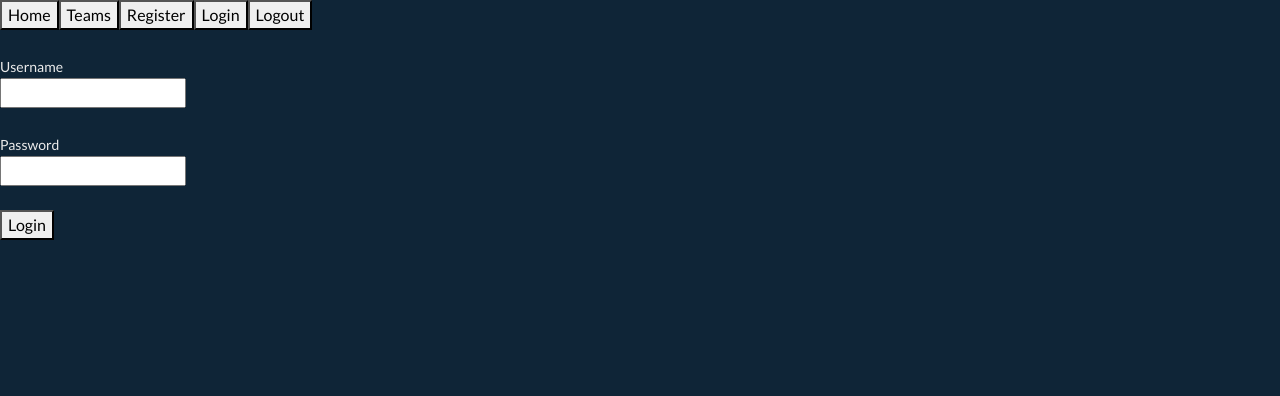
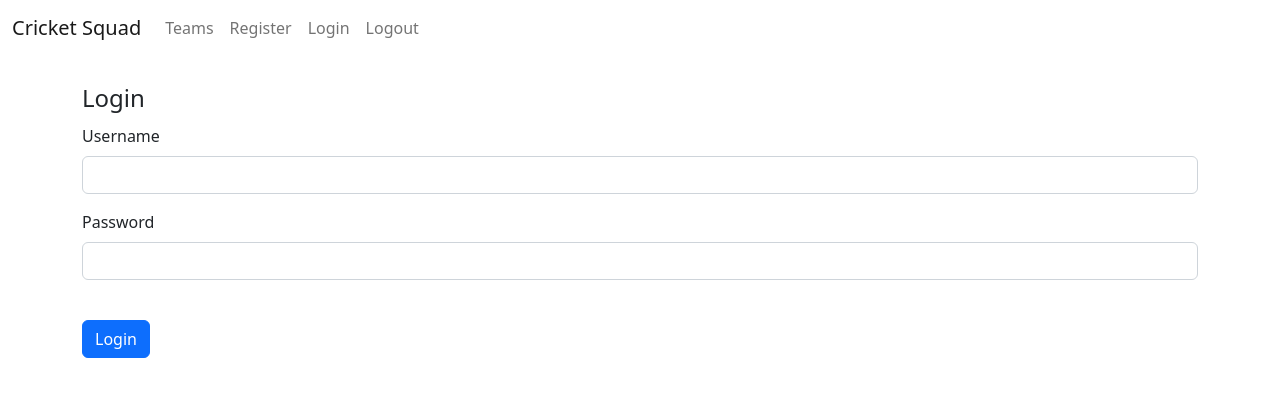
Before and after one commit to abdulmoiz99/CricketSquad, an Angular app in the folder public/angular-cricketSquad/: page /login in a window 1280 px wide. Shown: the top 396 px of the page. Built offline with nearby package versions, Linux system fonts and the light colour scheme.

Commit message:
updated login and nav UI

```diff
--- a/public/angular-cricketSquad/src/app/app.component.html
+++ b/public/angular-cricketSquad/src/app/app.component.html
@@ -1,2 +1,4 @@
 <app-navigation></app-navigation>
-<router-outlet></router-outlet>
+<div class="container">
+    <router-outlet></router-outlet>
+</div>
--- a/public/angular-cricketSquad/src/app/home/home.component.html
+++ b/public/angular-cricketSquad/src/app/home/home.component.html
@@ -1 +1,2 @@
-<p>{{title}}</p>
+<p></p>
+<h1 class="display-6">{{title}}</h1>
--- a/public/angular-cricketSquad/src/app/login/login.component.html
+++ b/public/angular-cricketSquad/src/app/login/login.component.html
@@ -1,20 +1,19 @@
-<form [formGroup]="loginForm" (ngSubmit)="login(loginForm)">
-    <br />
+<form [formGroup]="loginForm" (ngSubmit)="login(loginForm)" class = "mt-4">
+
     <div *ngIf="loginSuccessful" class="alert alert-success">
         Login Successful.
     </div>
-    <div>
-        <label>Username</label>
+    <legend>Login</legend>
+    <div class="mb-3 mt-5">
+        <label class="form-label">Username</label>
         <br />
-        <input name="username" id="username" formControlName="username">
+        <input class="form-control" name="username" id="username" formControlName="username">
+    </div>
+    <div class="mb-3">
+        <label class="form-label">Password</label>
+        <br />
+        <input class="form-control" name="password" id="password" formControlName="password" type="password">
     </div>
     <br />
-
-    <div>
-        <label>Password</label>
-        <br />
-        <input name="password" id="password" formControlName="password" type="password">
-    </div>
-    <br />
-    <button type="submit">Login</button>
+    <button class="btn btn-primary" type="submit">Login</button>
 </form>
--- a/public/angular-cricketSquad/src/app/navigation/navigation.component.html
+++ b/public/angular-cricketSquad/src/app/navigation/navigation.component.html
@@ -1,7 +1,21 @@
-<nav>
-    <button routerLink="home">Home</button>
-    <button routerLink="teams">Teams</button>
-    <button routerLink="register">Register</button>
-    <button routerLink="login">Login</button>
-    <button (click)="logout()">Logout</button>
+<nav class="navbar navbar-expand bg-body-tertiary">
+    <div class="container-fluid">
+        <a class="navbar-brand" routerLink="home">Cricket Squad</a>
+        <div class="collapse navbar-collapse" id="navbarNav">
+            <ul class="navbar-nav">
+                <li class="nav-item">
+                    <a class="nav-link" routerLink="teams">Teams</a>
+                </li>
+                <li class="nav-item">
+                    <a class="nav-link" routerLink="register">Register</a>
+                </li>
+                <li class="nav-item">
+                    <a class="nav-link" routerLink="login">Login</a>
+                </li>
+                <li class="nav-item">
+                    <a class="nav-link" (click)="logout()">Logout</a>
+                </li>
+            </ul>
+        </div>
+    </div>
 </nav>
--- a/public/angular-cricketSquad/src/index.html
+++ b/public/angular-cricketSquad/src/index.html
@@ -6,8 +6,8 @@
   <base href="/">
   <meta name="viewport" content="width=device-width, initial-scale=1">
   <link rel="icon" type="image/x-icon" href="favicon.ico">
-  <link href="assets/css/bootstrap.min.css" rel="stylesheet">
   <link href="assets/css/custom.css" rel="stylesheet    ">
+  <link href="https://cdn.jsdelivr.net/npm/bootstrap@5.2.3/dist/css/bootstrap.min.css" rel="stylesheet" crossorigin="anonymous" integrity="sha384-rbsA2VBKQhggwzxH7pPCaAqO46MgnOM80zW1RWuH61DGLwZJEdK2Kadq2F9CUG65">
 </head>
 
 <body>
```
